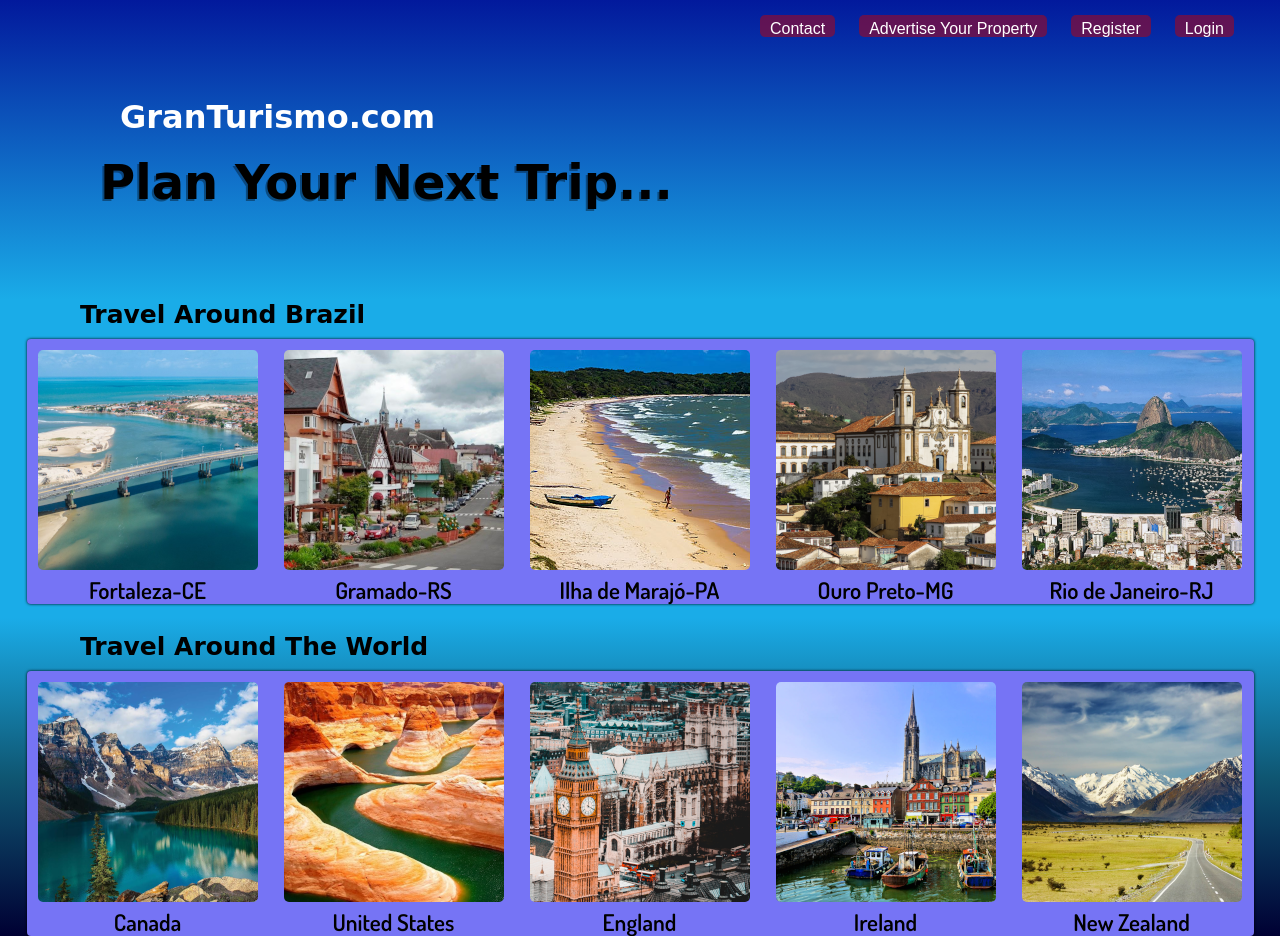
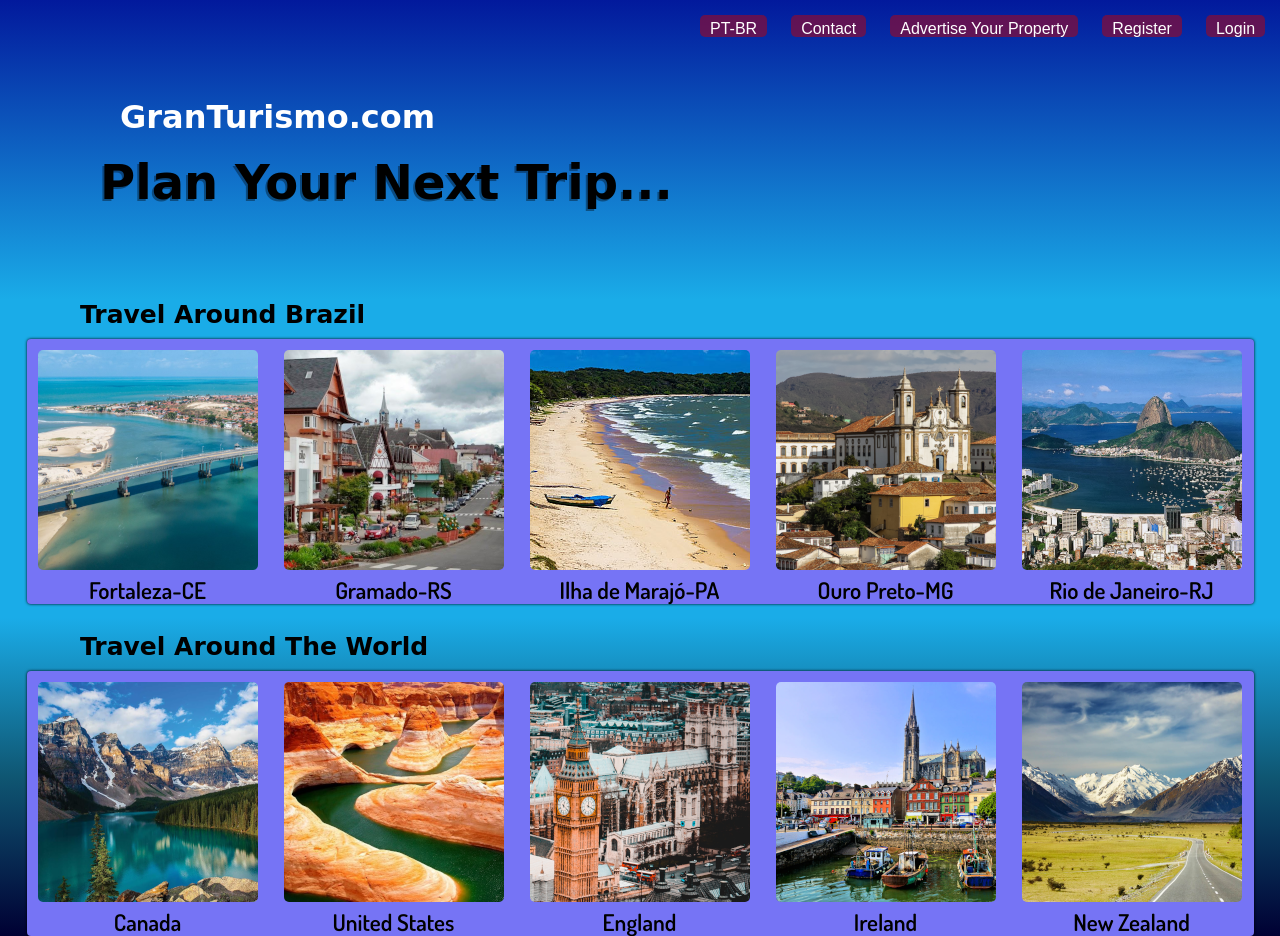
Before and after one commit to GuisoBiso67/Trabalho-de-Geografia, a plain HTML site: page en/index.html in a window 1280 px wide. Shown: the top 936 px of the page. Drawn offline with Linux system fonts and the light colour scheme; a web font is replaced by a local one.

Commit message:
adicionei função de 'trocar de linguagem' no 'en' e 'pt-br'

```diff
--- a/en/css/styleIndex.css
+++ b/en/css/styleIndex.css
@@ -59,7 +59,7 @@ nav#navHeader{
     padding-top: 20px;
     text-align: left;
     margin-left: auto;
-    width: 530px;
+    width: 590px;
 }
 
 nav#navHeader > a{
--- a/en/index.html
+++ b/en/index.html
@@ -11,6 +11,7 @@
 <body>
     <header>
         <nav id="navHeader">
+            <a href="../pt-br/index.html">PT-BR</a>
             <a href="paginas/group.html">Contact</a>
             <a href="paginas/error.html">Advertise Your Property</a>
             <a href="paginas/error.html">Register</a>
--- a/pt-br/css/styleIndex.css
+++ b/pt-br/css/styleIndex.css
@@ -59,7 +59,7 @@ nav#navHeader{
     padding-top: 20px;
     text-align: left;
     margin-left: auto;
-    width: 530px;
+    width: 590px;
 }
 
 nav#navHeader > a{
```
Also changed, not shown: pt-br/index.html (+1 -0 lines).
